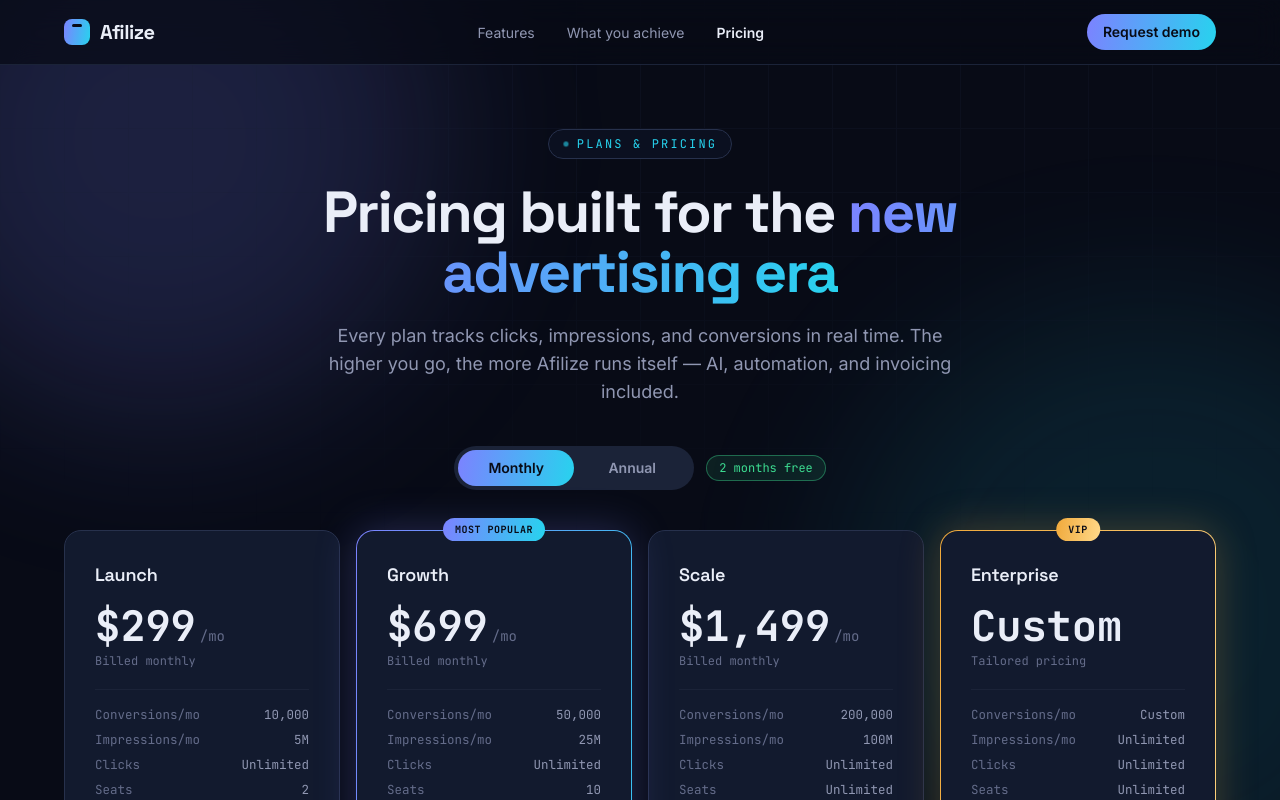
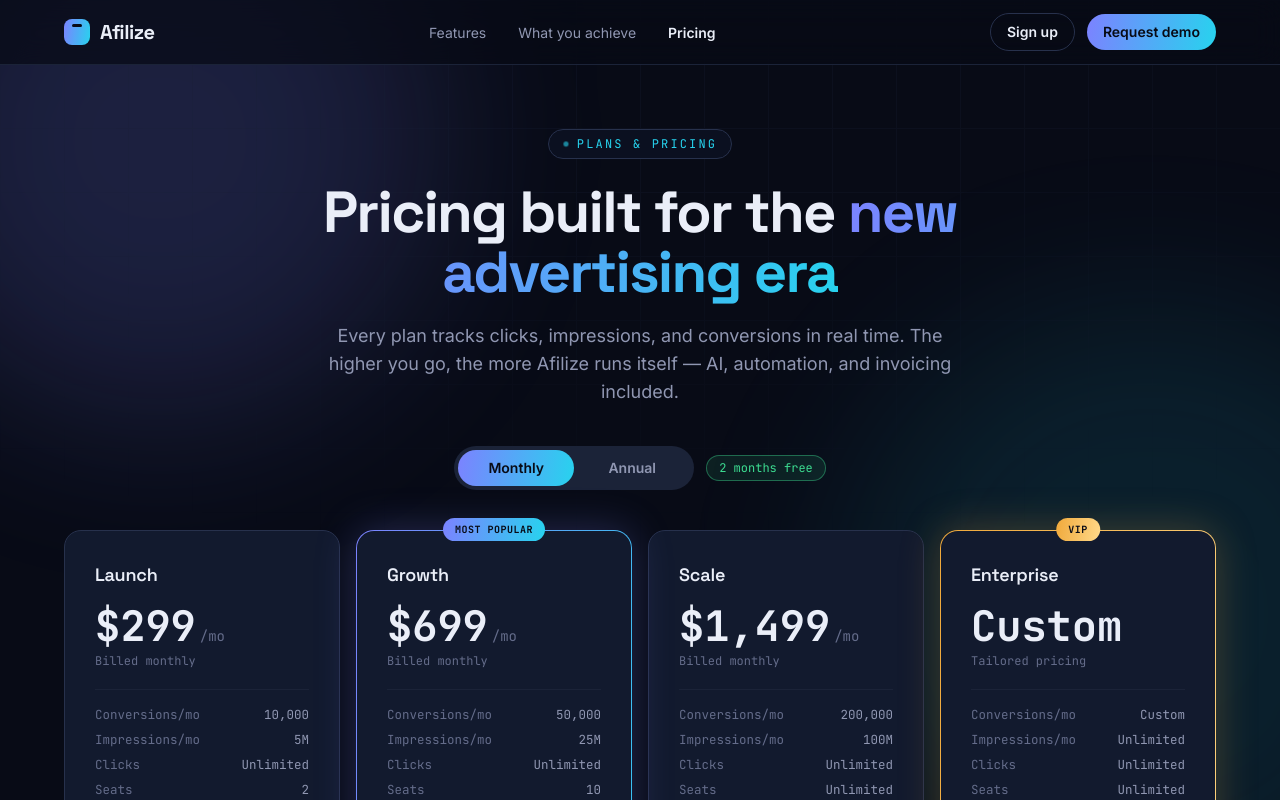
Before and after one commit to charafeddinecherkaoui/Afilize, a Next.js app: page /pricing in a window 1280 px wide. Shown: the top 800 px of the page. Built offline with nearby package versions, Linux system fonts and the light colour scheme.

Commit message:
Add Sign Up button to navbar

```diff
--- a/src/components/Nav.tsx
+++ b/src/components/Nav.tsx
@@ -58,6 +58,12 @@
 
         <div className="flex items-center gap-3">
           <Link
+            href="/signup"
+            className="hidden rounded-full border border-line bg-transparent px-4 py-2 text-sm font-semibold text-text transition-colors hover:border-accent min-[761px]:inline-block"
+          >
+            Sign up
+          </Link>
+          <Link
             href="/request-demo"
             className="hidden rounded-full flow-bg px-4 py-2 text-sm font-semibold text-ink transition-shadow hover:shadow-[0_0_24px_rgba(124,130,255,0.45)] min-[761px]:inline-block"
           >
@@ -116,6 +122,15 @@
             })}
             <li className="mt-2">
               <Link
+                href="/signup"
+                onClick={() => setOpen(false)}
+                className="block rounded-full border border-line px-4 py-2.5 text-center text-sm font-semibold text-text"
+              >
+                Sign up
+              </Link>
+            </li>
+            <li className="mt-2">
+              <Link
                 href="/request-demo"
                 onClick={() => setOpen(false)}
                 className="block rounded-full flow-bg px-4 py-2.5 text-center text-sm font-semibold text-ink"
```
